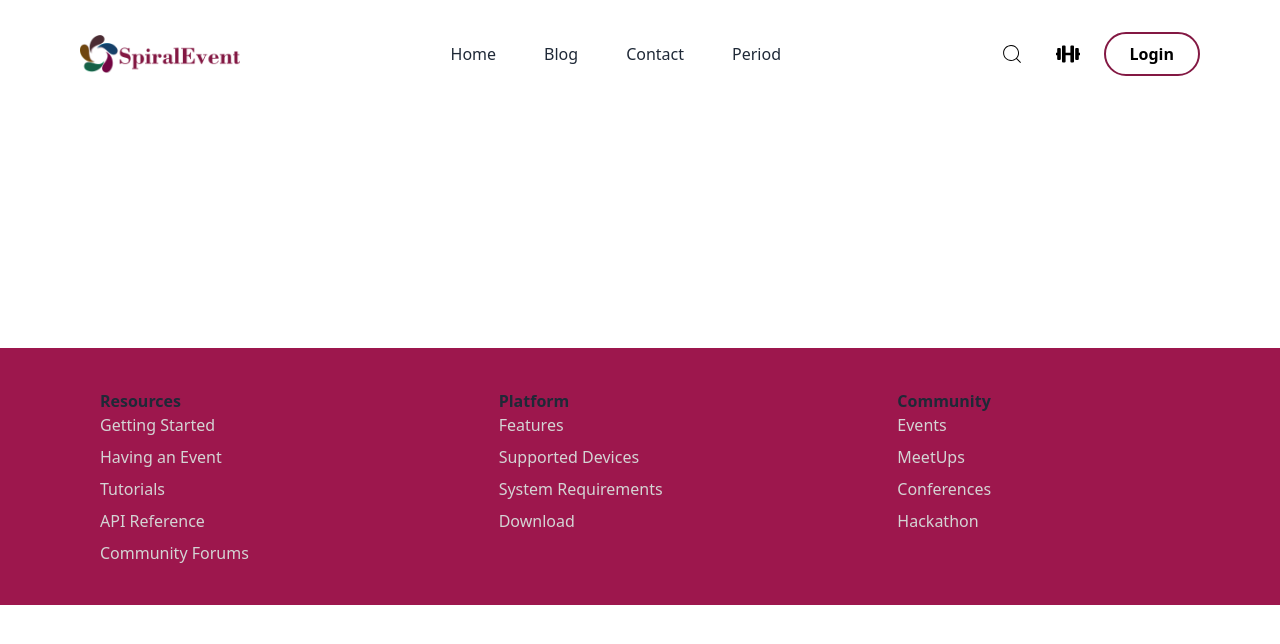
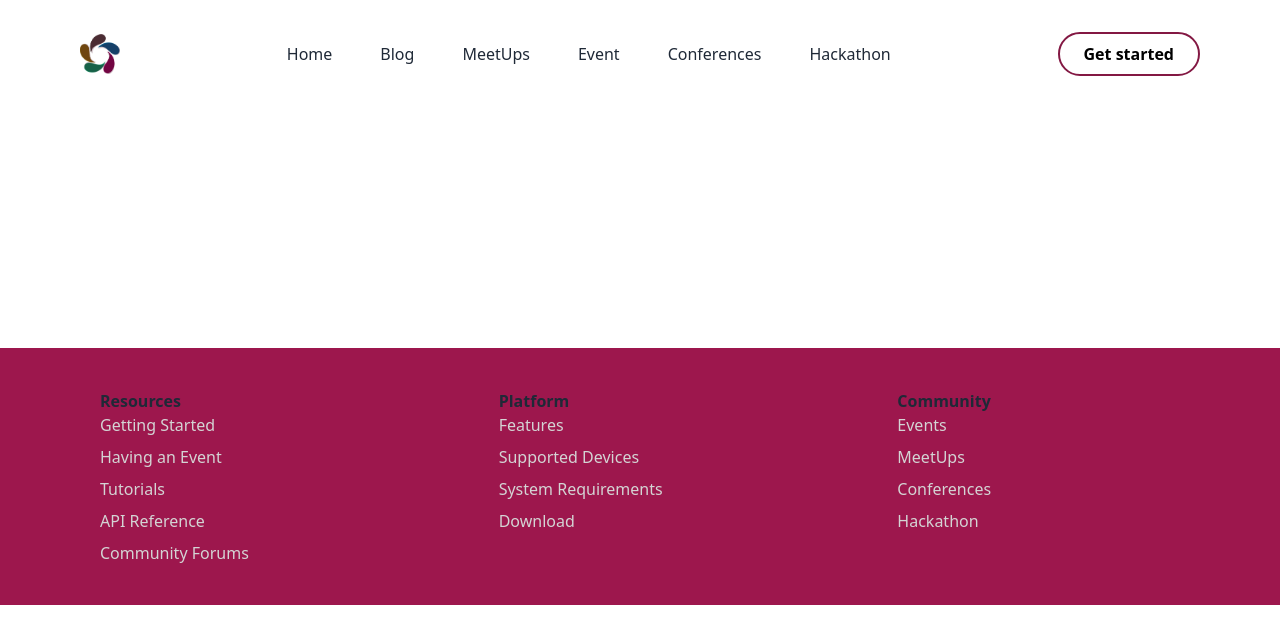
Before and after one commit to Anonymous-nerds/spiralevent-app, a React (Vite) app: page / in a window 1280 px wide. Shown: the top 644 px of the page. Built offline with nearby package versions, Linux system fonts and the light colour scheme.

Commit message:
update nav bar

```diff
--- a/src/App.jsx
+++ b/src/App.jsx
@@ -2,8 +2,6 @@ import "./App.css";
 import { BrowserRouter, Routes, Route } from "react-router-dom";
 import Home from "./pages/Home/Home";
 import Button from "./components/button";
-import Card from "./components/card";
-import Formpage from "./components/formPage";
 
 function App() {
   return (
@@ -12,8 +10,6 @@ function App() {
         <Routes>
           <Route path="/" element={<Home />} />
           <Route path="/button" element={<Button />} />
-           <Route path="/card" element={<Card />} />
-            <Route path="/form" element={<Formpage />} />
         </Routes>
       </BrowserRouter>
     </div>
--- a/src/components/ResponsiveMenu.jsx
+++ b/src/components/ResponsiveMenu.jsx
@@ -15,9 +15,11 @@ const ResponsiveMenu = ({ open }) => {
           <div className="text-xl font-semibold uppercase bg-primary text-white py-10 m-6 rounded-3xl">
             <ul className="flex flex-col justify-center items-center gap-10">
               <li>Home</li>
-              <li>About</li>
-              <li>Services</li>
-              <li>Contact</li>
+              <li>Blog</li>
+              <li>MeetUps</li>
+              <li>Event</li>
+              <li>Conferences</li>
+              <li>Hackathon</li>
             </ul>
           </div>
         </motion.div>
--- a/src/components/Footer.jsx
+++ b/src/components/ui/Footer.jsx
@@ -3,7 +3,7 @@ import {
   resourcesLinks,
   platformLinks,
   communityLinks,
-} from "../mockData/data";
+} from "../../mockData/data";
 import { footer } from "framer-motion/client";
 
 const Footer = () => {
--- a/src/components/Nav.jsx
+++ b/src/components/ui/Nav.jsx
@@ -1,11 +1,8 @@
 import React from "react";
-import { NavbarMenu } from "../mockData/data";
-import { CiSearch } from "react-icons/ci";
+import { NavbarMenu } from "../../mockData/data";
 import { MdMenu } from "react-icons/md";
-import { PiShoppingCartThin } from "react-icons/pi";
-import { FaDumbbell } from "react-icons/fa";
-import ResponsiveMenu from "./ResponsiveMenu";
-import logo from "../assets/spiralee3.png";
+import ResponsiveMenu from "../ResponsiveMenu";
+import logo from "../../assets/spiraleE4.png";
 
 const Nav = () => {
   const [open, setOpen] = React.useState(false);
@@ -15,11 +12,7 @@ const Nav = () => {
         <div className="container flex justify-between items-center py-8">
           {/* Logo Section */}
           <div className="text-2xl flex items-center gap-2 font-bold uppercase">
-            <img
-              src={logo}
-              alt=""
-              className=" flex logo w-[160px] cursor-pointer"
-            />
+            <img src={logo} alt="" className=" flex logo w-10 cursor-pointer" />
           </div>
 
           {/* Menu Section */}
@@ -42,19 +35,12 @@ const Nav = () => {
 
           {/* Icons Section */}
           <div className="flex items-center gap-4 ">
-            <button className="text-2xl hover:bg-primary hover:text-white rounded-full p-2 duration-200">
-              <CiSearch />
-            </button>
-            {/*Shopping cart button*/}
-            <button className="text-2xl hover:bg-primary hover:text-white rounded-full p-2 duration-200">
-              <FaDumbbell />
-            </button>
             {/*BUTTON*/}
             <button
               className="hover:bg-primary font-semibold hover:text-white rounded-full
           border-2 border-primary px-6 py-2 duration-200 hiddenmd:block"
             >
-              Login
+              Get started
             </button>
           </div>
 
--- a/src/mockData/data.js
+++ b/src/mockData/data.js
@@ -1,46 +1,54 @@
 export const NavbarMenu = [
   {
-        id:1,
-        title: 'Home',
-        link: '/',
+    id: 1,
+    title: "Home",
+    link: "/",
   },
   {
-        id:2,
-        title: 'Blog',
-        link: '#',
+    id: 2,
+    title: "Blog",
+    link: "#",
   },
   {
-        id:4,
-        title: 'Contact',
-        link: '#',
+    id: 3,
+    title: "MeetUps",
+    link: "#",
   },
   {
-        id:5,
-        title: 'Period',
-        link: '#',
+    id: 4,
+    title: "Event",
+    link: "#",
   },
-]
+  {
+    id: 5,
+    title: "Conferences",
+    link: "#",
+  },
+  {
+    id: 6,
+    title: "Hackathon",
+    link: "#",
+  },
+];
 
 export const resourcesLinks = [
-    { href: "#", text: "Getting Started"},
-    { href: "#", text: "Having an Event"},
-    { href: "#", text: "Tutorials"},
-    { href: "#", text: "API Reference"},
-    { href: "#", text: "Community Forums"},
+  { href: "#", text: "Getting Started" },
+  { href: "#", text: "Having an Event" },
+  { href: "#", text: "Tutorials" },
+  { href: "#", text: "API Reference" },
+  { href: "#", text: "Community Forums" },
 ];
 
 export const platformLinks = [
-    { href: "#", text: "Features"},
-    { href: "#", text: "Supported Devices"},
-    { href: "#", text: "System Requirements"},
-    { href: "#", text: "Download"},
-
+  { href: "#", text: "Features" },
+  { href: "#", text: "Supported Devices" },
+  { href: "#", text: "System Requirements" },
+  { href: "#", text: "Download" },
 ];
 
 export const communityLinks = [
-    { href: "#", text: "Events"},
-    { href: "#", text: "MeetUps"},
-    { href: "#", text: "Conferences"},
-    { href: "#", text: "Hackathon"},
-
+  { href: "#", text: "Events" },
+  { href: "#", text: "MeetUps" },
+  { href: "#", text: "Conferences" },
+  { href: "#", text: "Hackathon" },
 ];
--- a/src/pages/Home/Home.jsx
+++ b/src/pages/Home/Home.jsx
@@ -1,11 +1,11 @@
 import React from "react";
-import Nav from "../../components/Nav.jsx";
-import Footer from "../../components/Footer.jsx";
+import Nav from "../../components/ui/Nav.jsx";
+import Footer from "../../components/ui/Footer.jsx";
 
 const Home = () => {
   return (
     <div>
-      <div className="overflow-x-hidden">
+      <div className="">
         <Nav />
 
         <Footer />
--- /dev/null
+++ b/src/pages/Sample/Sample.jsx
@@ -0,0 +1,7 @@
+import React from "react";
+
+const Sample = () => {
+  return <div></div>;
+};
+
+export default Sample;
```
Also changed, not shown: src/components/ui/card.jsx (renamed from src/components/card.jsx), src/components/ui/formPage.jsx (renamed from src/components/formPage.jsx). Lines whose indentation alone changed are shown as unchanged.
